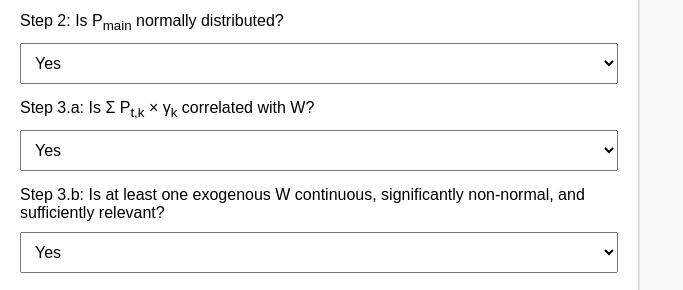
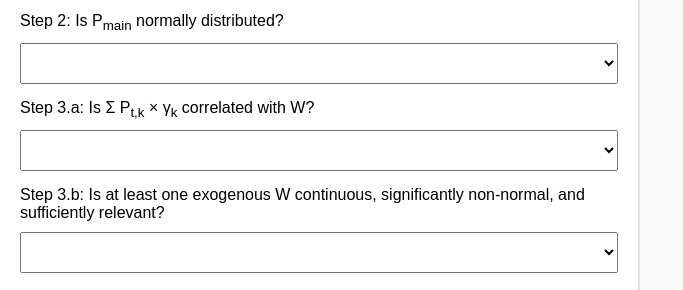
Before and after one commit to Unknown8866/flowchart, a plain HTML site: page index.html in a window 1280 px wide. Shown: the part 209-499 px from the top of the page, without its empty margins (0-683 px from the left). Drawn offline with Linux system fonts and the light colour scheme.

Commit message:
Update index.html

```diff
--- a/index.html
+++ b/index.html
@@ -81,6 +81,7 @@
       <div class="form-group">
         <label for="p_main_normal">Step 2: Is P<sub>main</sub> normally distributed?</label>
         <select id="p_main_normal">
+          <option value=" "> </option>
           <option value="yes">Yes</option>
           <option value="no">No</option>
         </select>
@@ -88,6 +89,7 @@
       <div class="form-group">
         <label for="correlation">Step 3.a: Is &Sigma; P<sub>t,k</sub> &times; &gamma;<sub>k</sub> correlated with W?</label>
         <select id="correlation">
+          <option value=" "> </option>
           <option value="yes">Yes</option>
           <option value="no">No</option>
         </select>
@@ -95,6 +97,7 @@
       <div class="form-group">
         <label for="exogenous_w">Step 3.b: Is at least one exogenous W continuous, significantly non-normal, and sufficiently relevant?</label>
         <select id="exogenous_w">
+          <option value=" "> </option>
           <option value="yes">Yes</option>
           <option value="no">No</option>
         </select>
```
